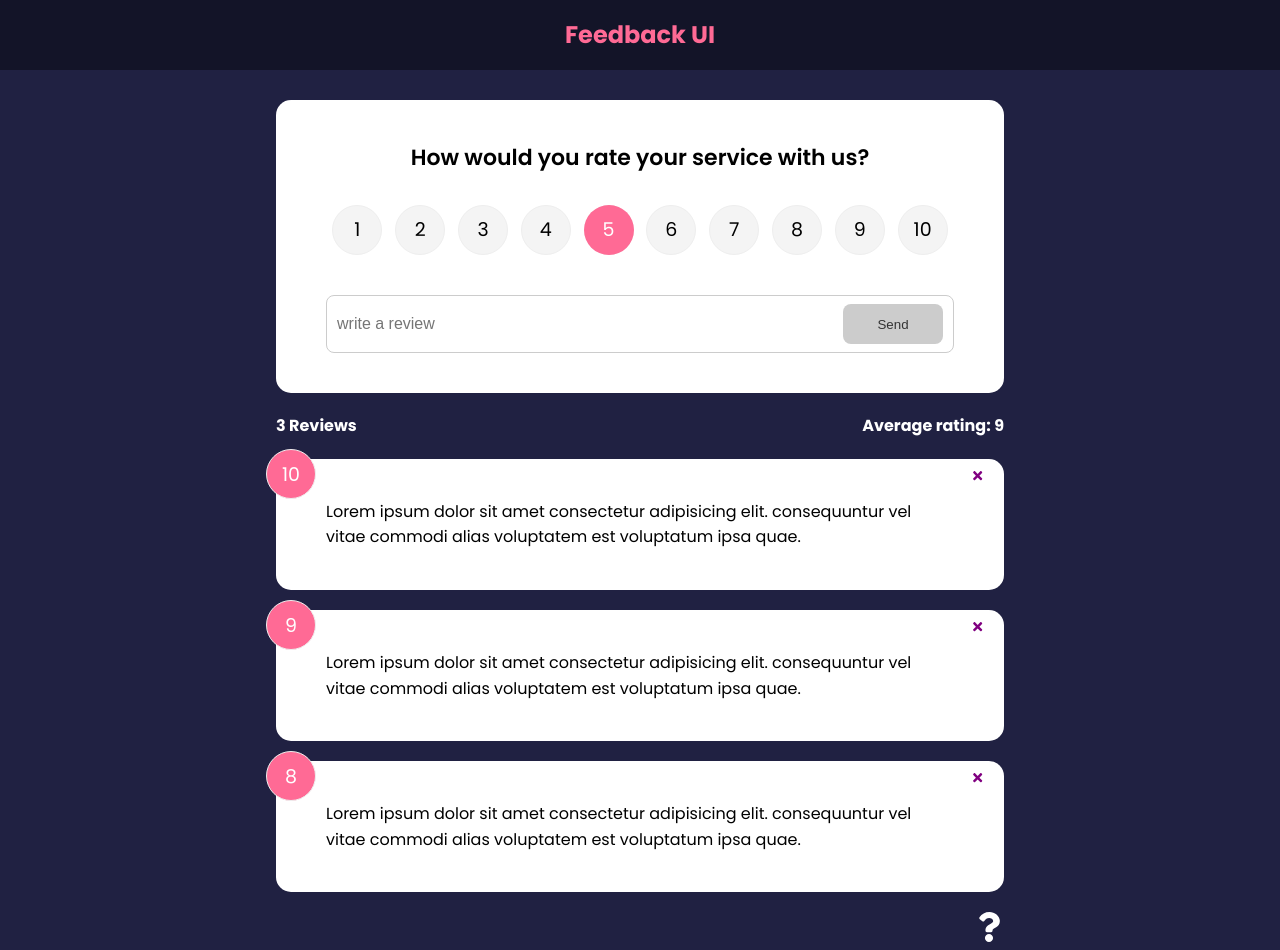
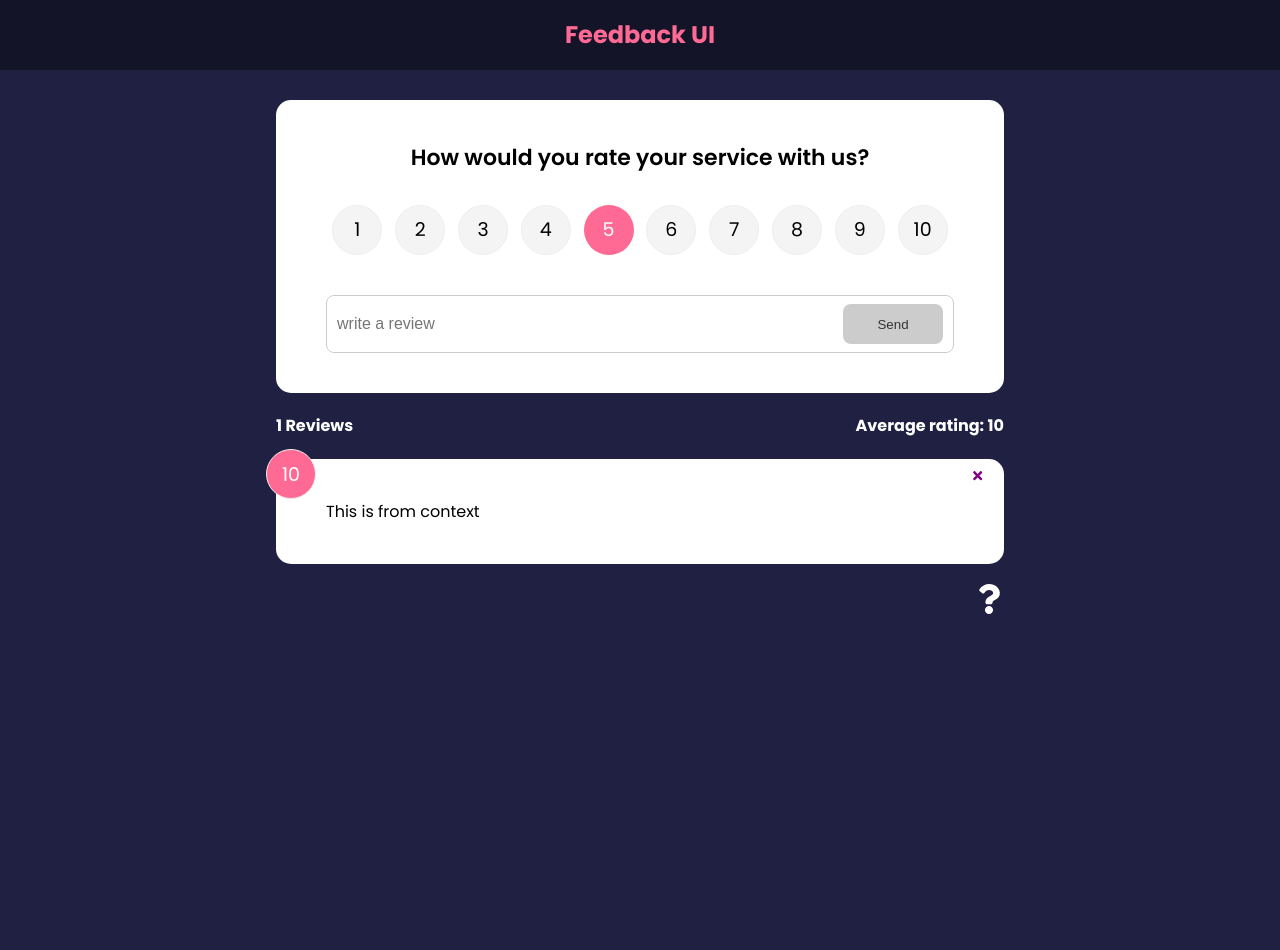
Before and after one commit to diptim01/Feedback-review-app, a React (Create React App) app: page / in a window 1280 px wide. After the commit the page ends 800 px from the top, so only its background shows below. Built offline with nearby package versions, Linux system fonts and the light colour scheme.

Commit message:
useContext hook is the bomb! with Global State

```diff
--- a/src/App.js
+++ b/src/App.js
@@ -34,9 +34,8 @@ function App() {
               element={
                 <>
                   <FeedbackForm handleAdd={addFeedback} />
-                  <FeedbackStats feedback={FeedBackItems} />
+                  <FeedbackStats />
                   <FeedbackList
-                    feedback={FeedBackItems}
                     handleDelete={deleteFeedback}
                   />
                 </>
--- a/src/component/FeedbackList.jsx
+++ b/src/component/FeedbackList.jsx
@@ -1,8 +1,11 @@
 import { motion, AnimatePresence } from "framer-motion";
+import { useContext } from "react";
 import FeedbackItem from "./FeedbackItem";
-import propTypes from "prop-types";
+import FeedbackContext from "../context/FeedbackContext";
 
-function FeedbackList({ feedback, handleDelete }) {
+function FeedbackList({ handleDelete }) {
+  const {feedback} = useContext(FeedbackContext)
+
   if (!feedback || feedback.length < 0) {
     return <p>No feedback yet</p>;
   } else {
@@ -41,14 +44,4 @@ function FeedbackList({ feedback, handleDelete }) {
   }
 }
 
-FeedbackList.propTypes = {
-  feedback: propTypes.arrayOf(
-    propTypes.shape({
-      id: propTypes.number.isRequired,
-      text: propTypes.string.isRequired,
-      rating: propTypes.number.isRequired,
-    })
-  ),
-};
-
 export default FeedbackList;
--- a/src/component/FeedbackStats.jsx
+++ b/src/component/FeedbackStats.jsx
@@ -1,6 +1,8 @@
-import PropTypes from 'prop-types';
+import { useContext } from "react";
+import FeedbackContext from "../context/FeedbackContext";
 
-function FeedbackStats({ feedback }) {
+function FeedbackStats() {
+  const { feedback } = useContext(FeedbackContext);
   //calculate ratings avg
   let average =
     feedback.reduce((accumulator, current) => {
@@ -16,8 +18,4 @@ function FeedbackStats({ feedback }) {
   );
 }
 
-FeedbackStats.propTypes = {
-    feedback : PropTypes.array.isRequired
-}
-
 export default FeedbackStats;
```
